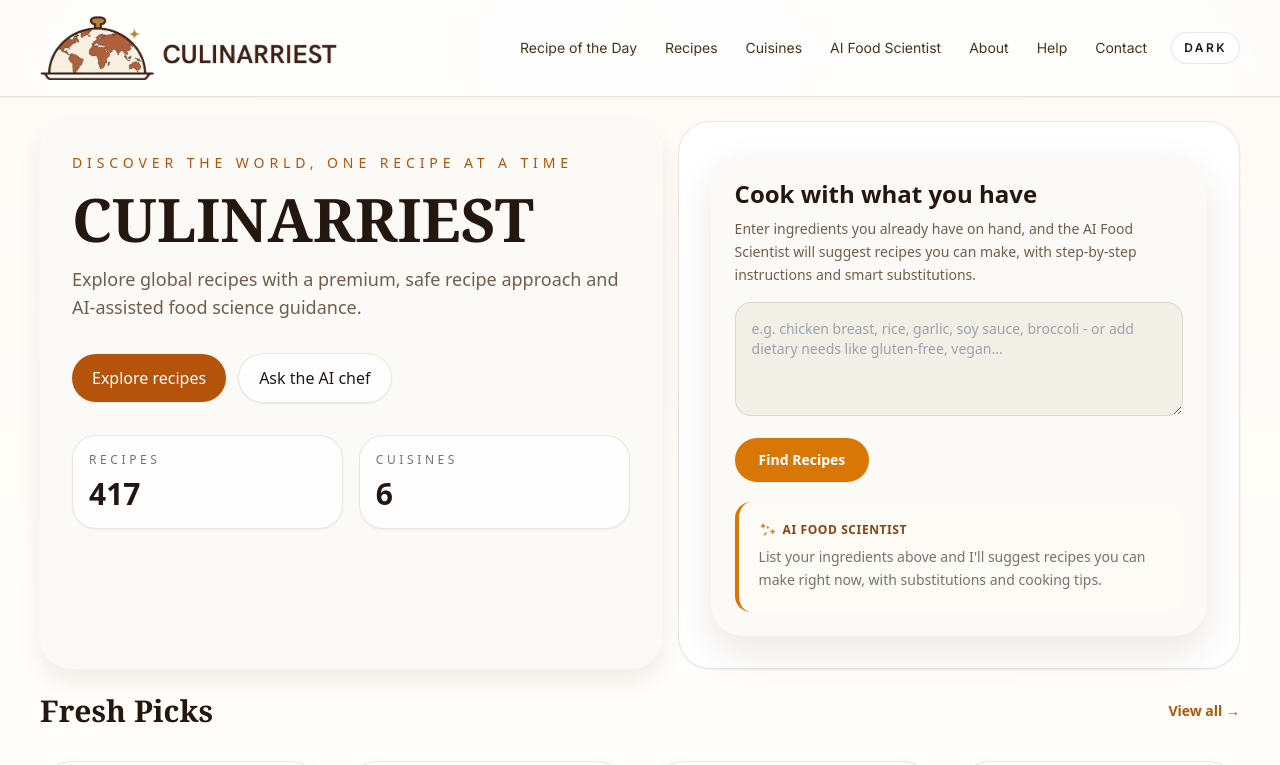
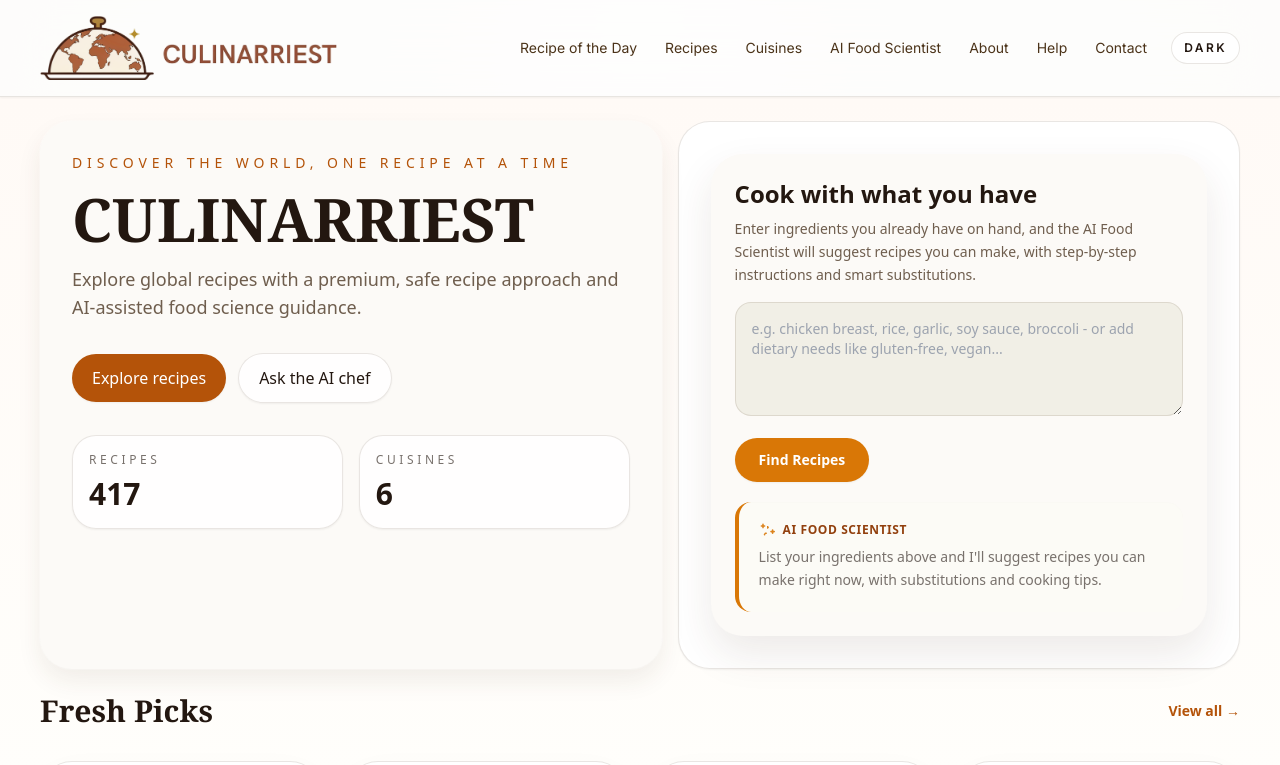
Before and after one commit to Mashhood16/culinary, a Next.js app: page / in a window 1280 px wide. Shown: the top 765 px of the page. Built offline with nearby package versions, Linux system fonts and the light colour scheme; a web font is replaced by a local one.

Commit message:
Logo color

```diff
--- a/src/components/SiteHeader.tsx
+++ b/src/components/SiteHeader.tsx
@@ -29,7 +29,7 @@ export default function SiteHeader() {
           className="shrink-0 flex items-center"
           onClick={() => setIsOpen(false)}
         >
-          <Image src="/logo.png" alt="Culinarriest" width={220} height={88} className="h-[48px] md:h-[56px] lg:h-[64px] w-auto object-contain" />
+          <Image src="/logo-light.png" alt="Culinarriest" width={220} height={88} className="h-[48px] md:h-[56px] lg:h-[64px] w-auto object-contain" />
         </Link>
 
         <div className="flex i
```
Also changed, not shown: public/logo-light.png (added), public/logo.png.
